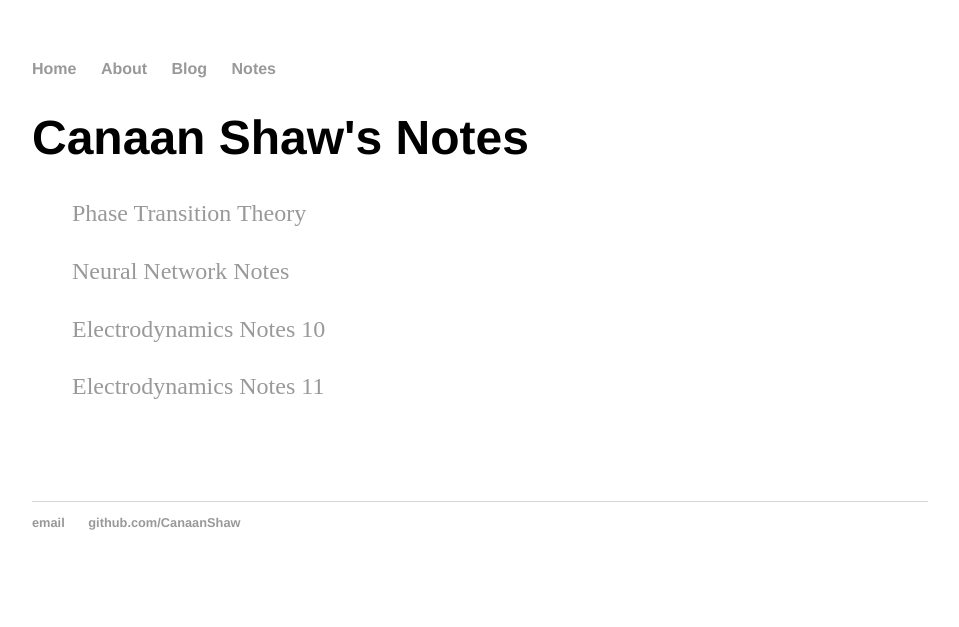
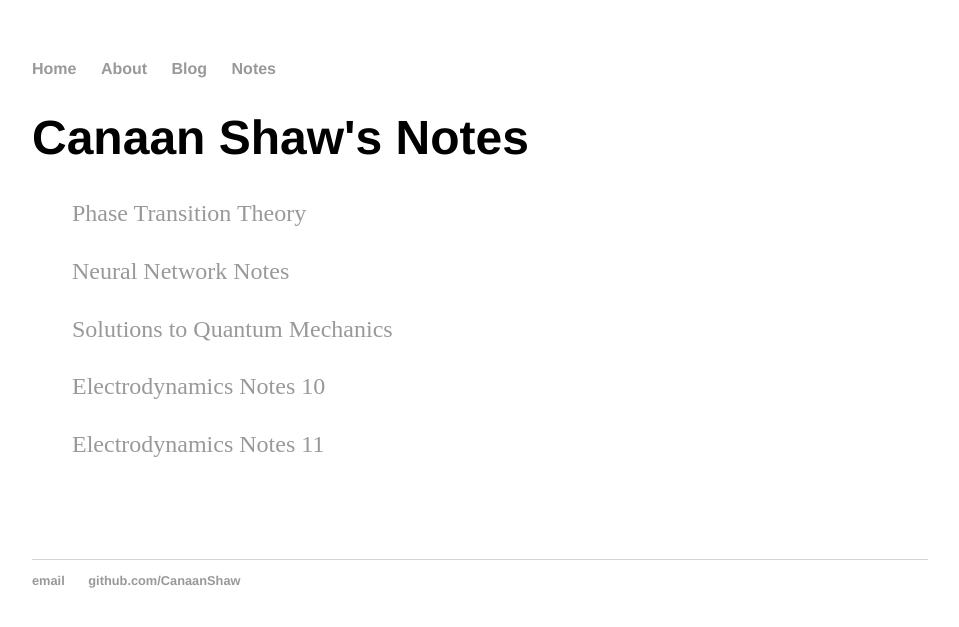
Before and after one commit to CanaanShaw/CanaanShaw, a Jekyll site: the page built from notes/index.html, in a window 1280 px wide. Shown: the top 627 px of the page, without its empty margins (160-1119 px from the left). Built offline with Jekyll 4.4.1, drawn with Linux system fonts in a browser that asks for light colours.

Commit message:
Update index.html

```diff
--- a/notes/index.html
+++ b/notes/index.html
@@ -7,6 +7,7 @@ title: Canaan Shaw's Notes
 
     <p><a href='/notes/Phase_Transition_Theory.html'>Phase Transition Theory</a></p>
     <p><a href='/notes/Neural_Network_Notes.pdf'>Neural Network Notes</a></p>
+    <p><a href='/notes/Solution_Manual_to_Introduction_to_Quantum_Mechanics_3rd_Edition.pdf'>Solutions to Quantum Mechanics</a></p>
     <p><a href='/notes/ED_Notes_Chapter10.pdf'>Electrodynamics Notes 10</a></p>
     <p><a href='/notes/ED_Notes_Chapter11.pdf'>Electrodynamics Notes 11</a></p>
     <p>&nbsp;</p>
```
